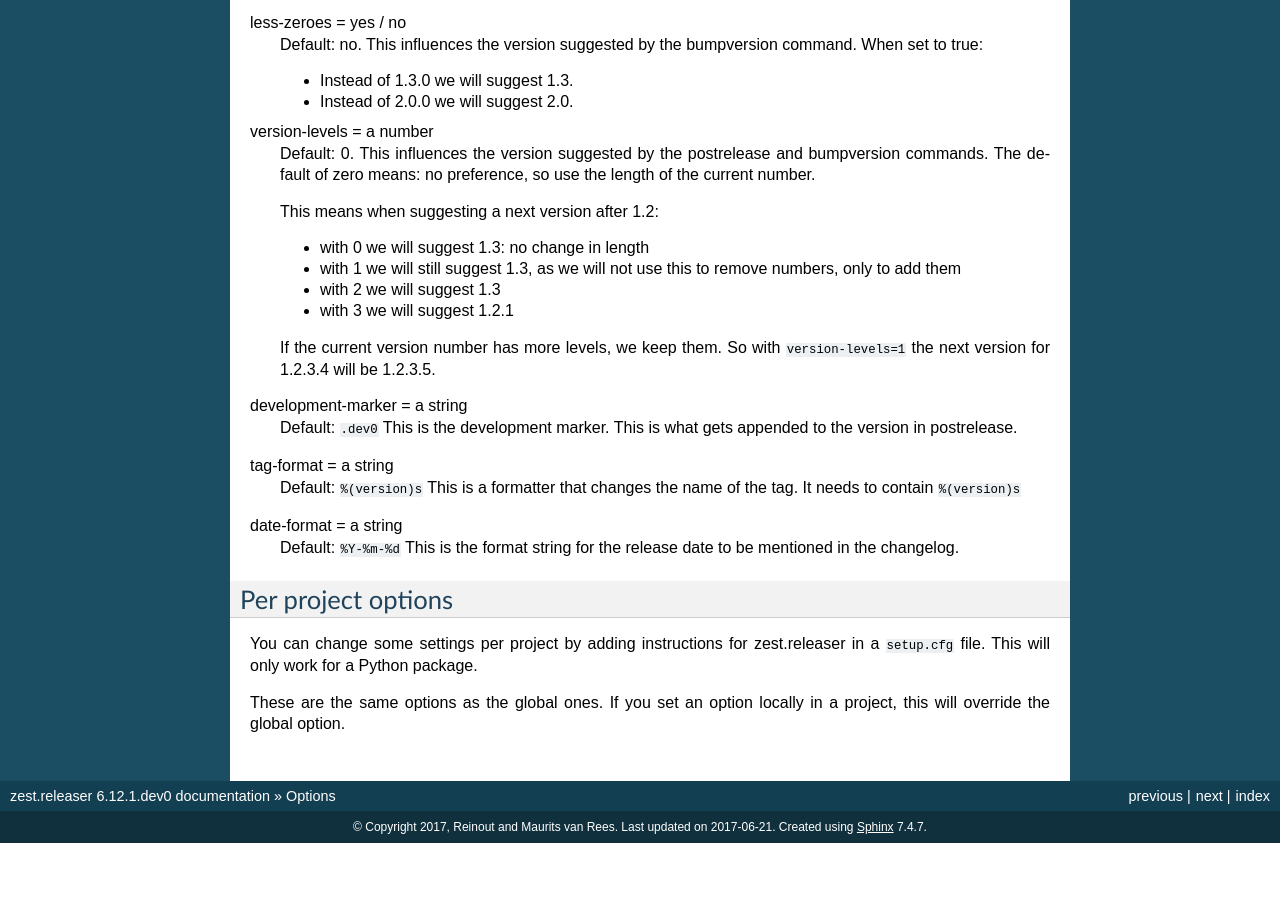
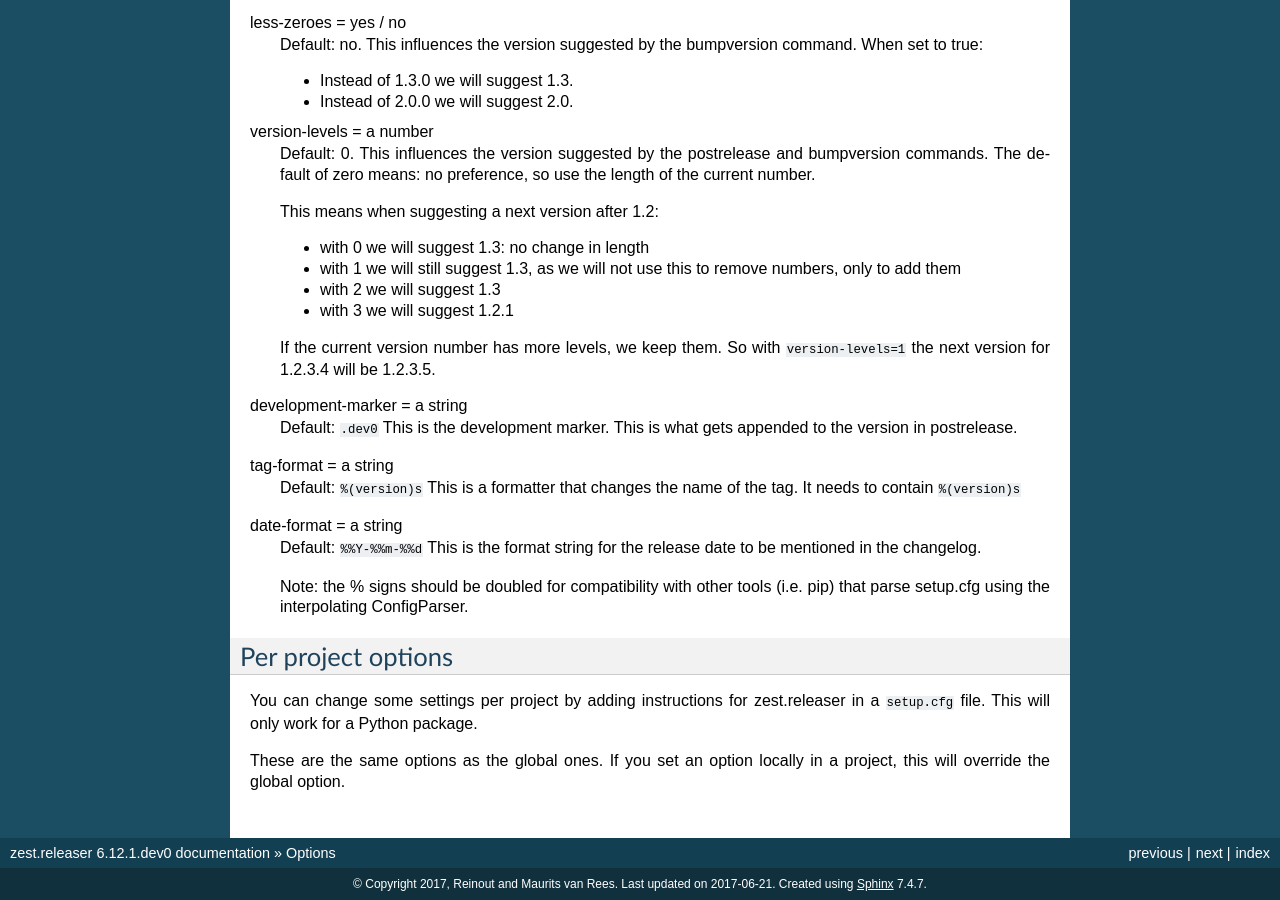
Before and after one commit to zestsoftware/zest.releaser, a Sphinx documentation site: the page built from doc/source/options.rst, in a window 1280 px wide and 900 px high, scrolled down 1752 px. Built offline with Sphinx 7.4.7, drawn with Linux system fonts in a browser that asks for light colours; before the commit the page ends 2595 px from its top, so only the background shows below that.

Commit message:
Allow doubled % signs in date-format
Fixes #226.

```diff
--- a/doc/source/options.rst
+++ b/doc/source/options.rst
@@ -142,9 +142,12 @@ tag-format = a string
     It needs to contain ``%(version)s``
 
 date-format = a string
-    Default: ``%Y-%m-%d``
+    Default: ``%%Y-%%m-%%d``
     This is the format string for the release date to be mentioned in the
     changelog.
+
+    Note: the % signs should be doubled for compatibility with other tools
+    (i.e. pip) that parse setup.cfg using the interpolating ConfigParser.
 
 
 
```
Also changed, not shown: 1 other file.
